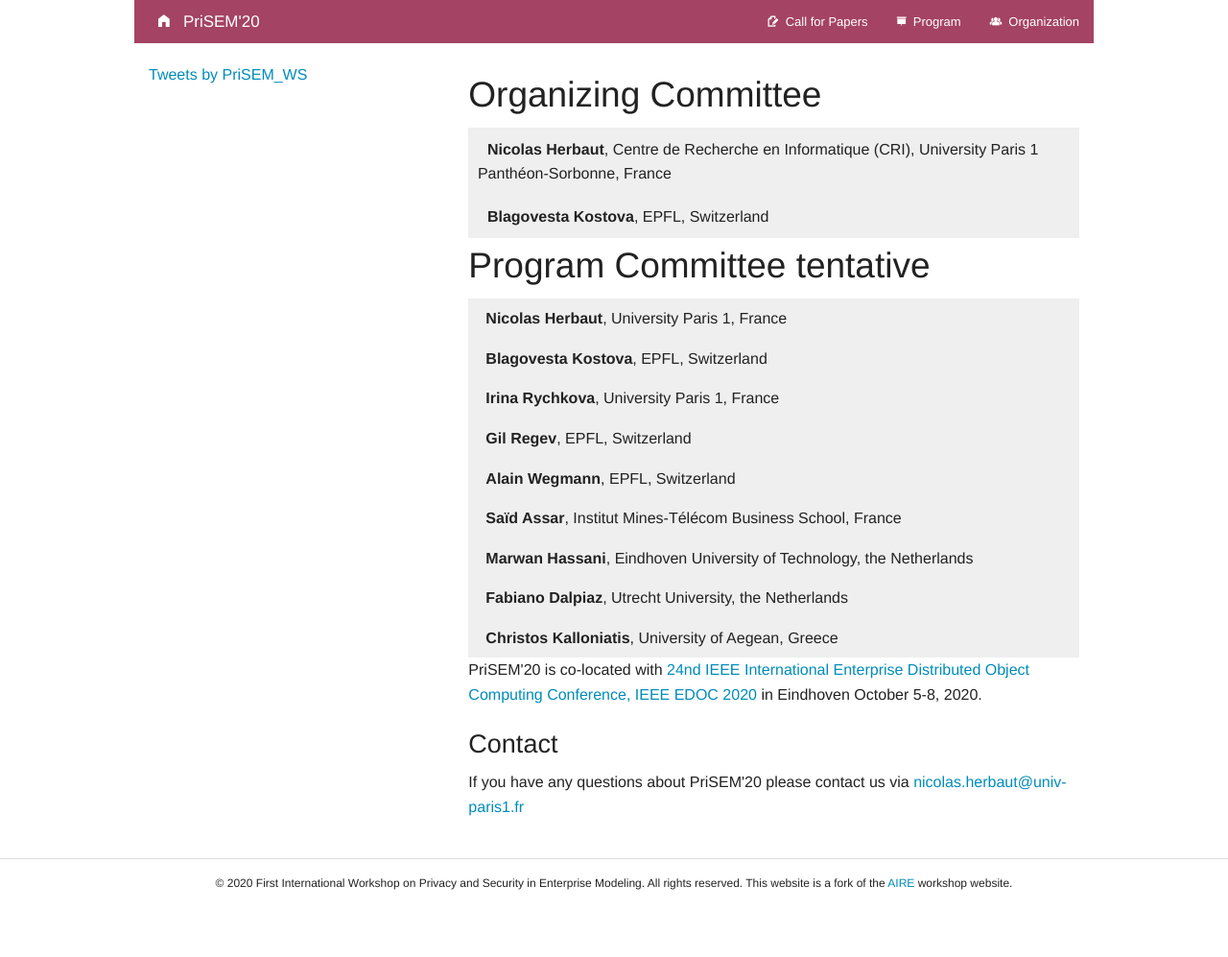
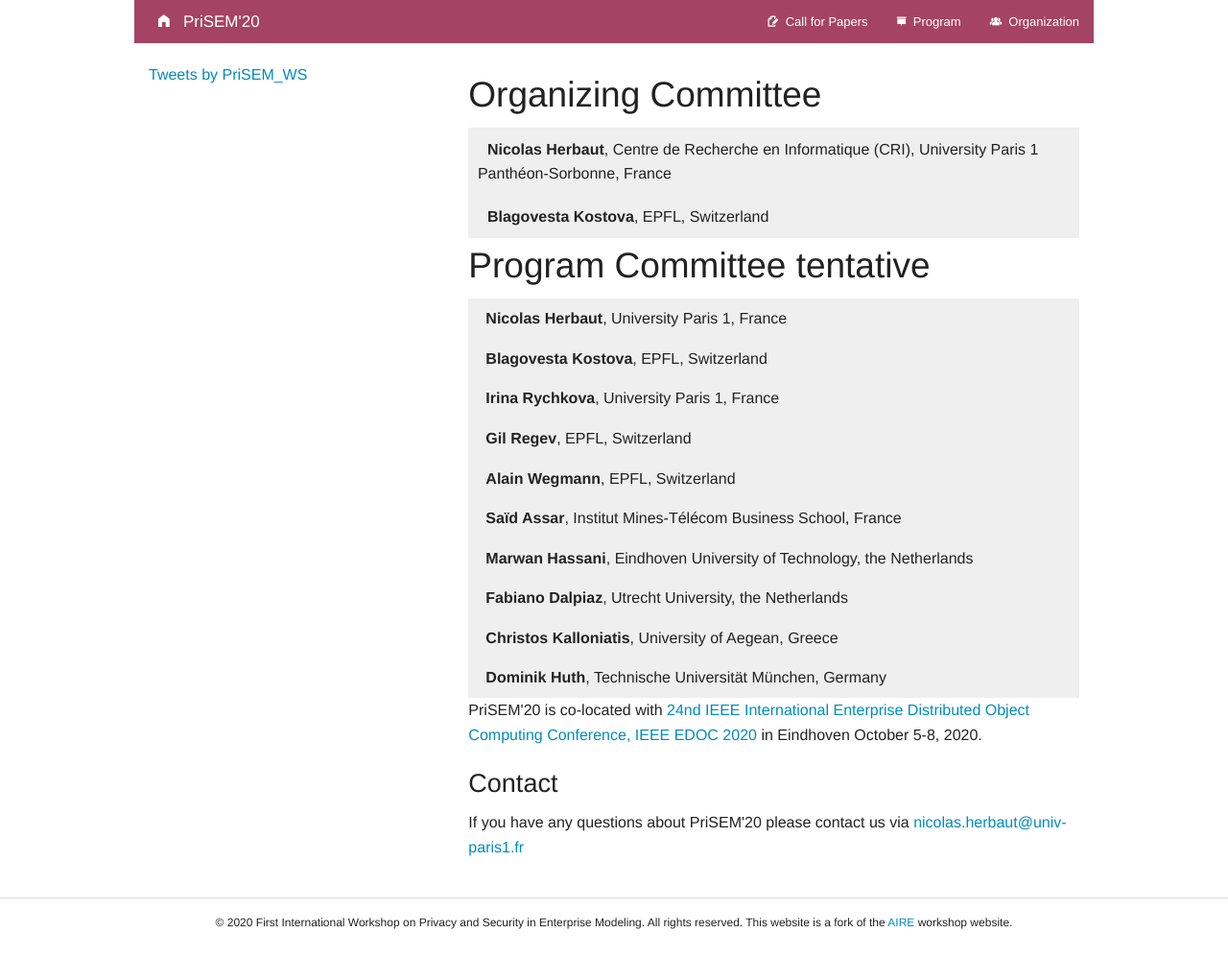
Before and after one commit to prisem-workshop/prisem-workshop.github.io, a Jekyll site: the page built from organization.html, in a window 1280 px wide. Shown: the whole page at 96% size. Built offline with Jekyll 4.4.1, drawn with Linux system fonts in a browser that asks for light colours; comment, search, counter and statistics services are not loaded; before the commit the page ends 956 px from its top, so only the background shows below that.

Commit message:
+1 PC member

```diff
--- a/organization.html
+++ b/organization.html
@@ -49,3 +49,4 @@ layout: default
 <dd><span class="name">Marwan Hassani</span>, Eindhoven University of Technology, the Netherlands </dd>
 <dd><span class="name">Fabiano Dalpiaz</span>, Utrecht University, the Netherlands </dd>
 <dd><span class="name">Christos Kalloniatis</span>, University of Aegean, Greece </dd>
+<dd><span class="name">Dominik Huth</span>, Technische Universität München, Germany </dd>
```
